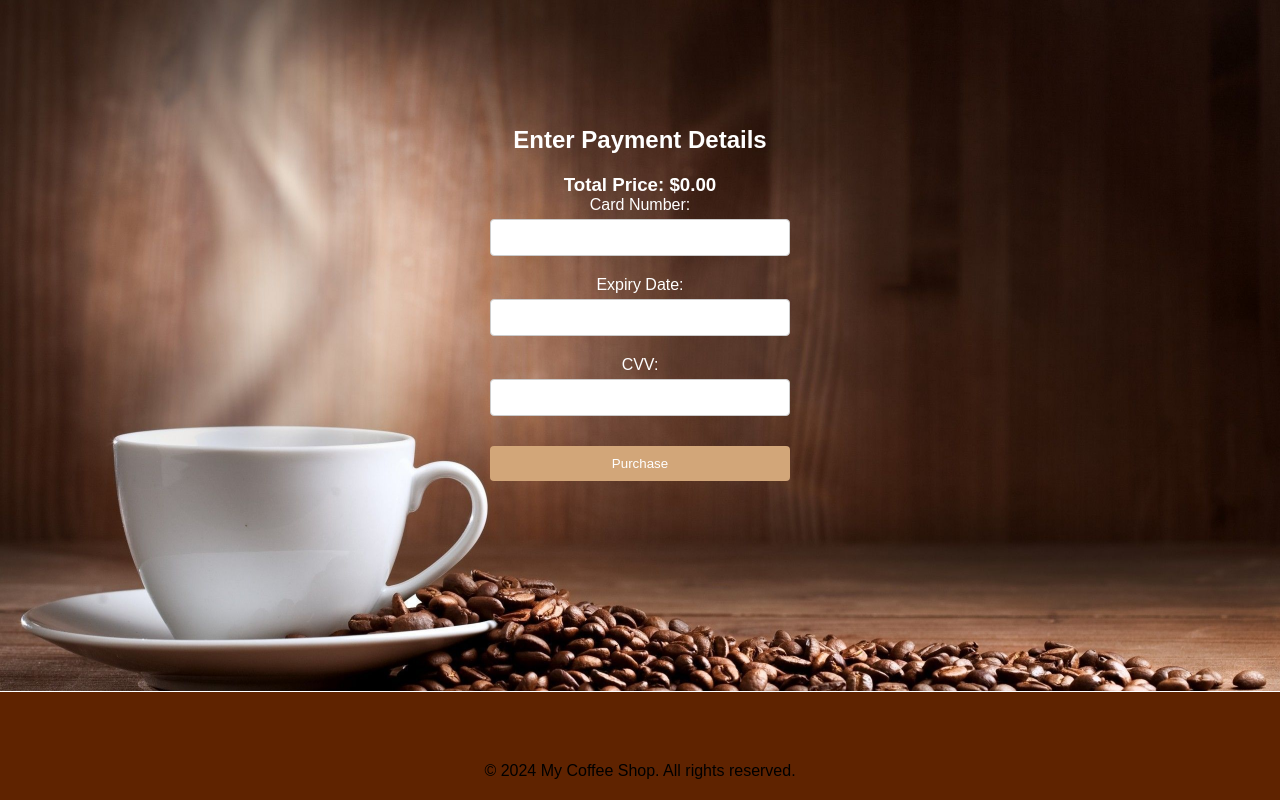
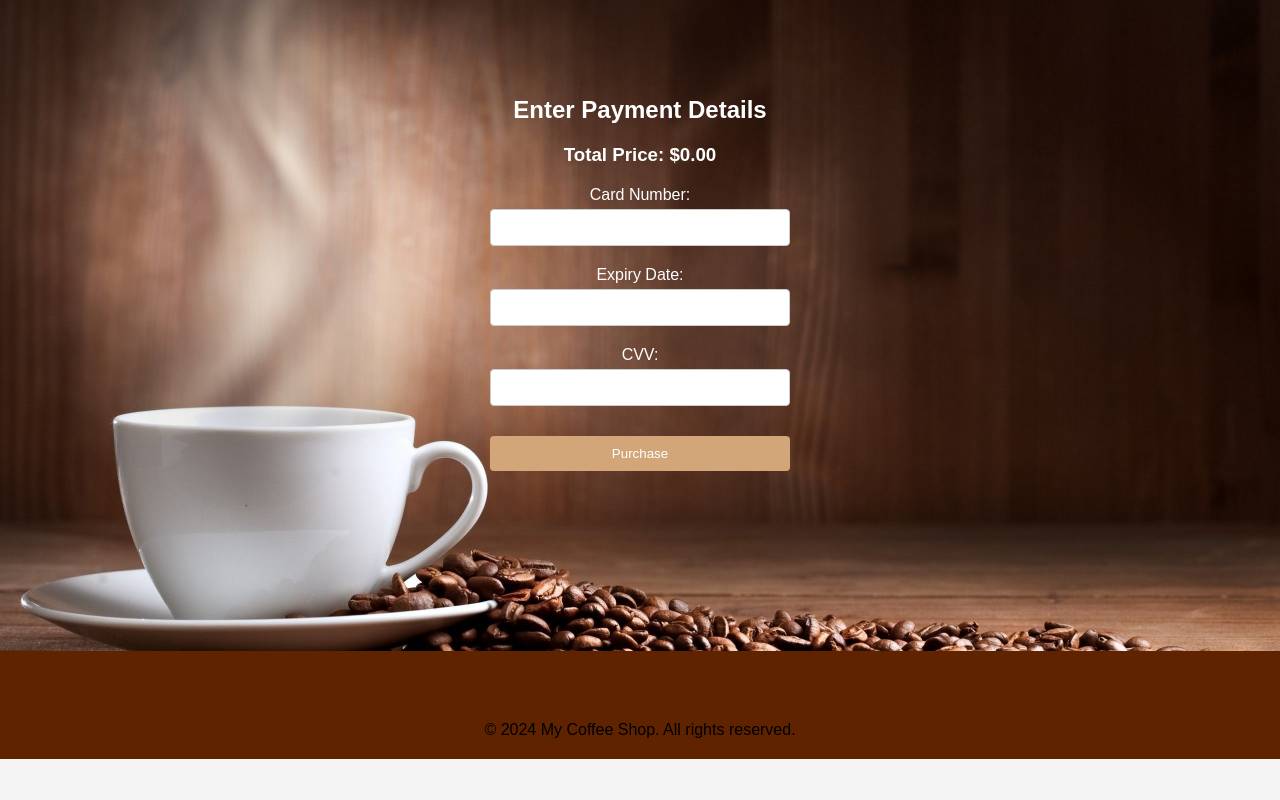
Before and after one commit to StenKuusk/projekt-veebipood, a React (Create React App) app: page /purchase in a window 1280 px wide. Shown: the part 199-999 px from the top of the page. After the commit the page ends 958 px from the top, so only its background shows below. Built offline with nearby package versions, Linux system fonts and the light colour scheme.

Commit message:
Small style changes

```diff
--- a/src/components/about.css
+++ b/src/components/about.css
@@ -13,3 +13,8 @@
 .about-section h2 {
     color: whitesmoke;
 }
+
+.about-section, footer {
+    margin: 0;
+    border: none;
+}
--- a/src/components/contacted.js
+++ b/src/components/contacted.js
@@ -1,31 +1,9 @@
-import React, { useState } from 'react';
+import React from 'react';
 import { Link } from 'react-router-dom';
 import '../App.css';
 import './contacted.css';
 
 const ContactedPage = () => {
-    const [name, setName] = useState('');
-    const [email, setEmail] = useState('');
-    const [message, setMessage] = useState('');
-
-    const handleSubmit = async (event) => {
-        event.preventDefault();
-
-        const response = await fetch('/api/contact', {
-            method: 'POST',
-            headers: {
-                'Content-Type': 'application/json',
-            },
-            body: JSON.stringify({ name, email, message }),
-        });
-
-        if (response.ok) {
-            console.log('Message sent successfully');
-        } else {
-            console.error('Error sending message');
-        }
-    };
-
     return (
         <div>
             <header>
@@ -40,6 +18,9 @@ const ContactedPage = () => {
             <section className="message">
                 <h2>Message sent!</h2>
                 <p>We received your message/feedback and will contact you via email so stay tuned.</p>
+                <form action="/">
+                    <button>Return</button>
+                </form>
             </section>
 
             <footer>
--- a/src/components/purchase.css
+++ b/src/components/purchase.css
@@ -9,7 +9,7 @@
   background-repeat: no-repeat;
   background-size: cover;
   background-position: center;
-  padding: 210px;
+  padding: 180px;
 }
 
 .purchase-section h2 {
@@ -47,3 +47,7 @@
 .purchase-section form .submit:hover {
   background-color: #A67B5B;
 }
+
+.purchase-section h3 {
+  margin-bottom: 20px;
+}
```
